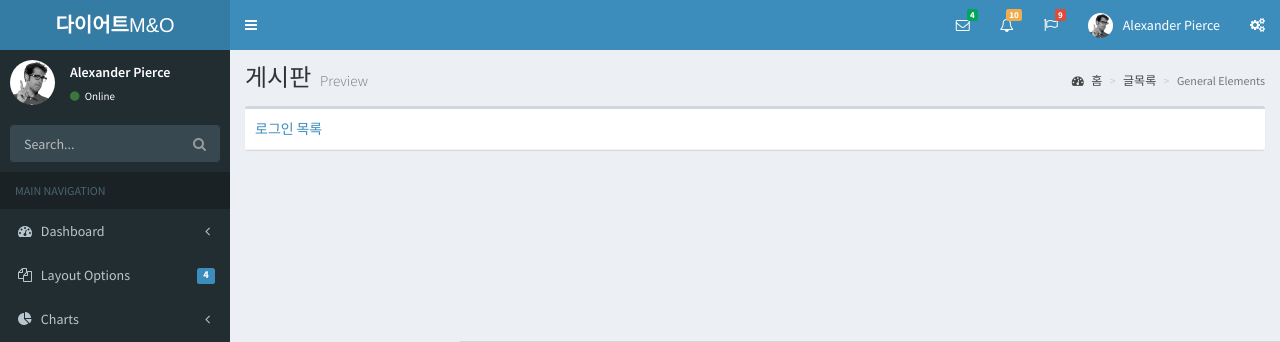
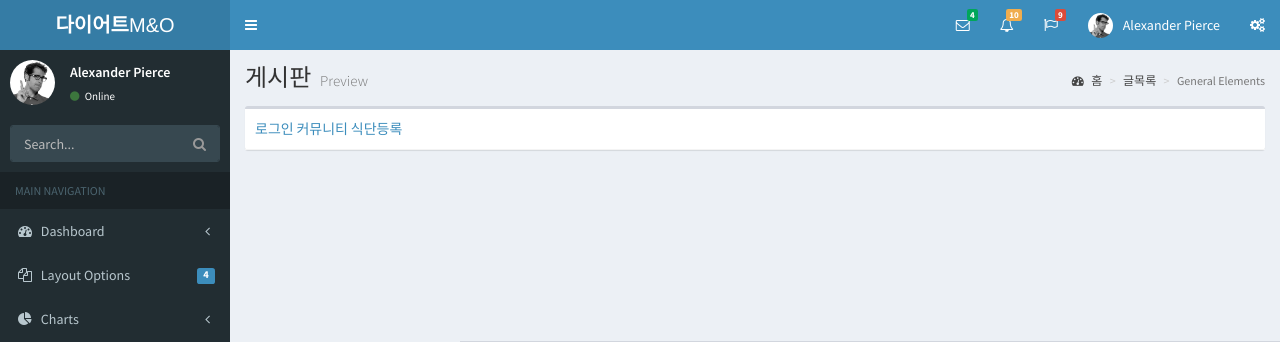
Before and after one commit to SeungwanKu/DietMnO, a Java web app: template src/main/webapp/WEB-INF/views/home.jsp in a window 1280 px wide. Shown: the top 342 px of the page. Run offline with Spring Boot 4, a stand-in JSP engine, Linux system fonts and the light colour scheme; the template is opened without the code that fills it, so the values that code supplies are empty; the project's own start-up code is not run, and a stand-in starts its controllers and pages; some libraries are stand-ins or nearby versions.

Commit message:
식단등록 리스트 구현

```diff
--- a/pom.xml
+++ b/pom.xml
@@ -192,8 +192,8 @@
 				<artifactId>maven-compiler-plugin</artifactId>
 				<version>2.5.1</version>
 				<configuration>
-					<source>1.6</source>
-					<target>1.6</target>
+					<source>1.8</source>
+					<target>1.8</target>
 					<compilerArgument>-Xlint:all</compilerArgument>
 					<showWarnings>true</showWarnings>
 					<showDeprecation>true</showDeprecation>
--- a/src/main/java/com/spring/mno/HomeController.java
+++ b/src/main/java/com/spring/mno/HomeController.java
@@ -12,8 +12,8 @@ import org.springframework.ui.Model;
 import org.springframework.web.bind.annotation.RequestMapping;
 import org.springframework.web.bind.annotation.RequestMethod;
 
+import com.spring.mno.common.Criteria;
 import com.spring.mno.community.domain.CommunityVO;
-import com.spring.mno.community.domain.Criteria;
 import com.spring.mno.community.service.CommunityService;
 
 /**
--- a/src/main/java/com/spring/mno/community/domain/Criteria.java
+++ b/src/main/java/com/spring/mno/common/Criteria.java
@@ -1,4 +1,4 @@
-package com.spring.mno.community.domain;
+package com.spring.mno.common;
 
 import org.springframework.web.util.UriComponentsBuilder;
 
--- a/src/main/java/com/spring/mno/community/controller/FileDownController.java
+++ b/src/main/java/com/spring/mno/common/FileDownController.java
@@ -1,4 +1,4 @@
-package com.spring.mno.community.controller;
+package com.spring.mno.common;
 
 import java.io.File;
 import java.io.FileInputStream;
--- a/src/main/java/com/spring/mno/community/domain/PageMaker.java
+++ b/src/main/java/com/spring/mno/common/PageMaker.java
@@ -1,4 +1,4 @@
-package com.spring.mno.community.domain;
+package com.spring.mno.common;
 
 import org.springframework.web.util.UriComponentsBuilder;
 
--- a/src/main/java/com/spring/mno/community/controller/CommunityController.java
+++ b/src/main/java/com/spring/mno/community/controller/CommunityController.java
@@ -16,9 +16,9 @@ import org.springframework.web.bind.annotation.RequestParam;
 import org.springframework.web.multipart.MultipartFile;
 import org.springframework.web.servlet.mvc.support.RedirectAttributes;
 
+import com.spring.mno.common.Criteria;
+import com.spring.mno.common.PageMaker;
 import com.spring.mno.community.domain.CommunityVO;
-import com.spring.mno.community.domain.Criteria;
-import com.spring.mno.community.domain.PageMaker;
 import com.spring.mno.community.service.CommunityService;
 
 @Controller
--- a/src/main/java/com/spring/mno/community/dao/CommunityDAO.java
+++ b/src/main/java/com/spring/mno/community/dao/CommunityDAO.java
@@ -2,8 +2,8 @@ package com.spring.mno.community.dao;
 
 import java.util.List;
 
+import com.spring.mno.common.Criteria;
 import com.spring.mno.community.domain.CommunityVO;
-import com.spring.mno.community.domain.Criteria;
 
 public interface CommunityDAO {
 	// 게시판 목록
--- a/src/main/java/com/spring/mno/community/dao/CommunityDAOImpl.java
+++ b/src/main/java/com/spring/mno/community/dao/CommunityDAOImpl.java
@@ -8,8 +8,8 @@ import javax.inject.Inject;
 import org.apache.ibatis.session.SqlSession;
 import org.springframework.stereotype.Repository;
 
+import com.spring.mno.common.Criteria;
 import com.spring.mno.community.domain.CommunityVO;
-import com.spring.mno.community.domain.Criteria;
 
 @Repository
 public class CommunityDAOImpl implements CommunityDAO {
--- a/src/main/java/com/spring/mno/community/service/CommunityService.java
+++ b/src/main/java/com/spring/mno/community/service/CommunityService.java
@@ -2,8 +2,8 @@ package com.spring.mno.community.service;
 
 import java.util.List;
 
+import com.spring.mno.common.Criteria;
 import com.spring.mno.community.domain.CommunityVO;
-import com.spring.mno.community.domain.Criteria;
 
 public interface CommunityService {
 
--- a/src/main/java/com/spring/mno/community/service/CommunityServiceImpl.java
+++ b/src/main/java/com/spring/mno/community/service/CommunityServiceImpl.java
@@ -6,9 +6,9 @@ import javax.inject.Inject;
 
 import org.springframework.stereotype.Service;
 
+import com.spring.mno.common.Criteria;
 import com.spring.mno.community.dao.CommunityDAO;
 import com.spring.mno.community.domain.CommunityVO;
-import com.spring.mno.community.domain.Criteria;
 
 @Service
 public class CommunityServiceImpl implements CommunityService {
--- a/src/main/webapp/WEB-INF/views/home.jsp
+++ b/src/main/webapp/WEB-INF/views/home.jsp
@@ -15,8 +15,8 @@
 				<div class="box">
 					<div class="box-header with-border">
 						<a href="/login">로그인</a>
-						<a href="/community/listPage">목록</a>
-
+						<a href="/community/listPage">커뮤니티</a>
+						<a href="/diet/list">식단등록</a>
 
 					</div>
 				</div>
```
Also changed, not shown: 8 other files.
